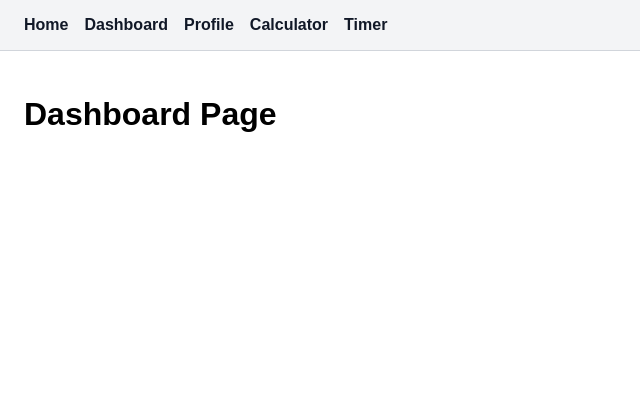
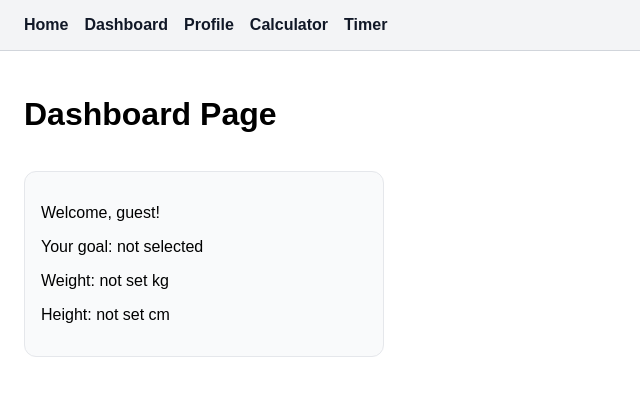
Before and after one commit to VladProtsyshyn/fitpilot-ai, a React (Vite) app: page /dashboard in a window 1280 px wide. Shown: the top 396 px of the page, without its empty margins (0-640 px from the left). Built offline with nearby package versions, Linux system fonts and the light colour scheme.

Commit message:
style: improve dashboard page layout

```diff
--- /dev/null
+++ b/src/pages/DashboardPage/DashboardPage.css
@@ -0,0 +1,13 @@
+.dashboard-page {
+    display: flex;
+    flex-direction: column;
+    gap: 16px;
+}
+
+.dashboard-card {
+    padding: 16px;
+    background-color: #f9fafb;
+    border: 1px solid #e5e7eb;
+    border-radius: 12px;
+    max-width: 360px;
+}
--- a/src/pages/DashboardPage/DashboardPage.jsx
+++ b/src/pages/DashboardPage/DashboardPage.jsx
@@ -1,5 +1,21 @@
+import { useSelector } from 'react-redux';
+import './DashboardPage.css';
+
 function DashboardPage() {
-    return <h1>Dashboard Page</h1>;
+    const profile = useSelector((state) => state.profile);
+
+    return (
+        <div className="dashboard-page">
+            <h1>Dashboard Page</h1>
+
+            <div className="dashboard-card">
+                <p>Welcome, {profile.name || 'guest'}!</p>
+                <p>Your goal: {profile.goal || 'not selected'}</p>
+                <p>Weight: {profile.weight || 'not set'} kg</p>
+                <p>Height: {profile.height || 'not set'} cm</p>
+            </div>
+        </div>
+    );
 }
 
 export default DashboardPage;
```
